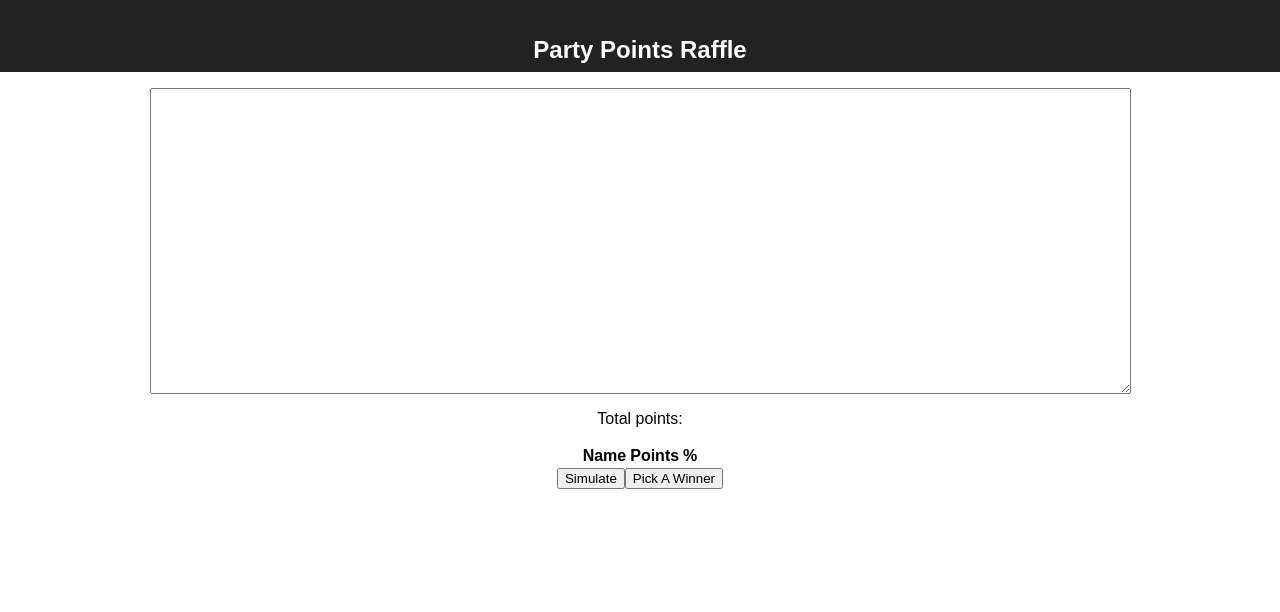
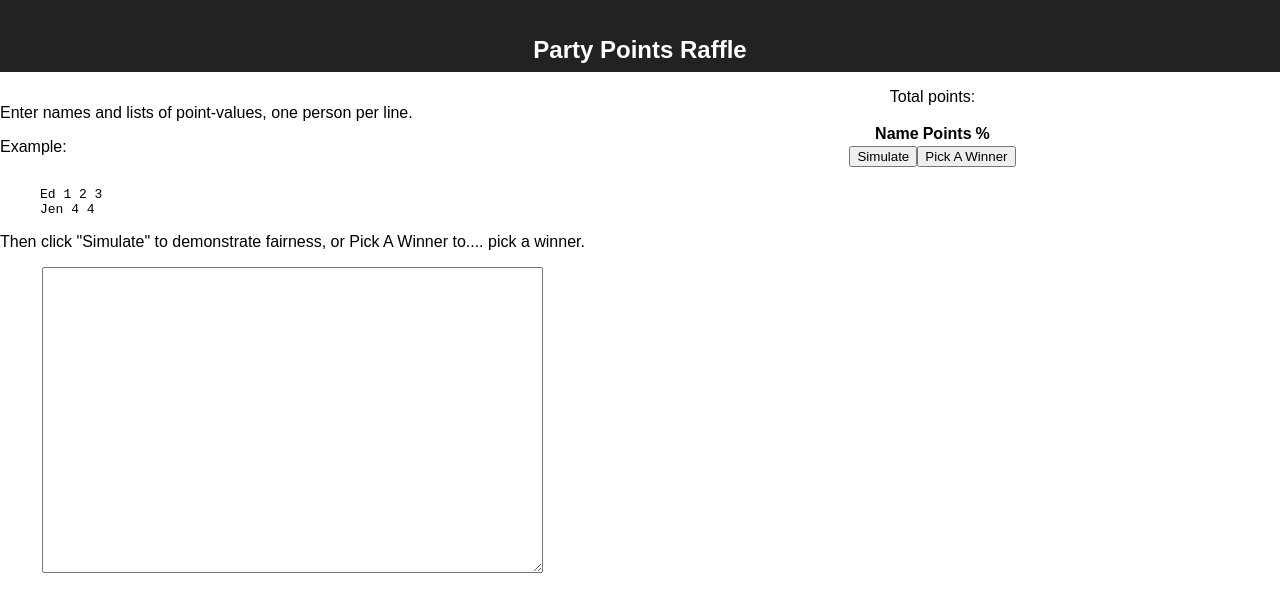
Before and after one commit to edbrannin/party-points, a React (Create React App) app: page / in a window 1280 px wide. Shown: the top 612 px of the page. Built offline with nearby package versions, Linux system fonts and the light colour scheme.

Commit message:
Pull entry to the left; add docs

```diff
--- a/src/People.jsx
+++ b/src/People.jsx
@@ -65,6 +65,11 @@ const monteCarlo = ({ people, total }, trials = 10000) => (
     }), {})
 );
 
+const EXAMPLE_INPUT=`
+Ed 1 2 3
+Jen 4 4
+`;
+
 class People extends Component {
   constructor(props) {
     super(props);
@@ -98,6 +103,24 @@ class People extends Component {
     );
     return (
       <div>
+        <div style={{
+          float: 'left',
+        }}
+        >
+          <div style={{
+            textAlign: 'left',
+          }}
+          >
+            <p>Enter names and lists of point-values, one person per line.</p>
+            <p>Example:</p>
+            <blockquote>
+              <pre>{EXAMPLE_INPUT}</pre>
+            </blockquote>
+            <p>
+              Then click &quot;Simulate&quot; to demonstrate fairness,
+              or Pick A Winner to.... pick a winner.
+            </p>
+          </div>
           <textarea
             ref={
               (textarea) => {
@@ -105,13 +128,14 @@ class People extends Component {
               }
             }
             rows={20}
-          cols={120}
+            cols={60}
             onChange={this.bulkUpdate}
             style={{
               ...CENTER,
               display: 'block',
             }}
           />
+        </div>
         <p style={CENTER}>Total points: {this.state.total}</p>
         <table style={CENTER}>
           <thead>
```
Lines whose indentation alone changed are shown as unchanged.
